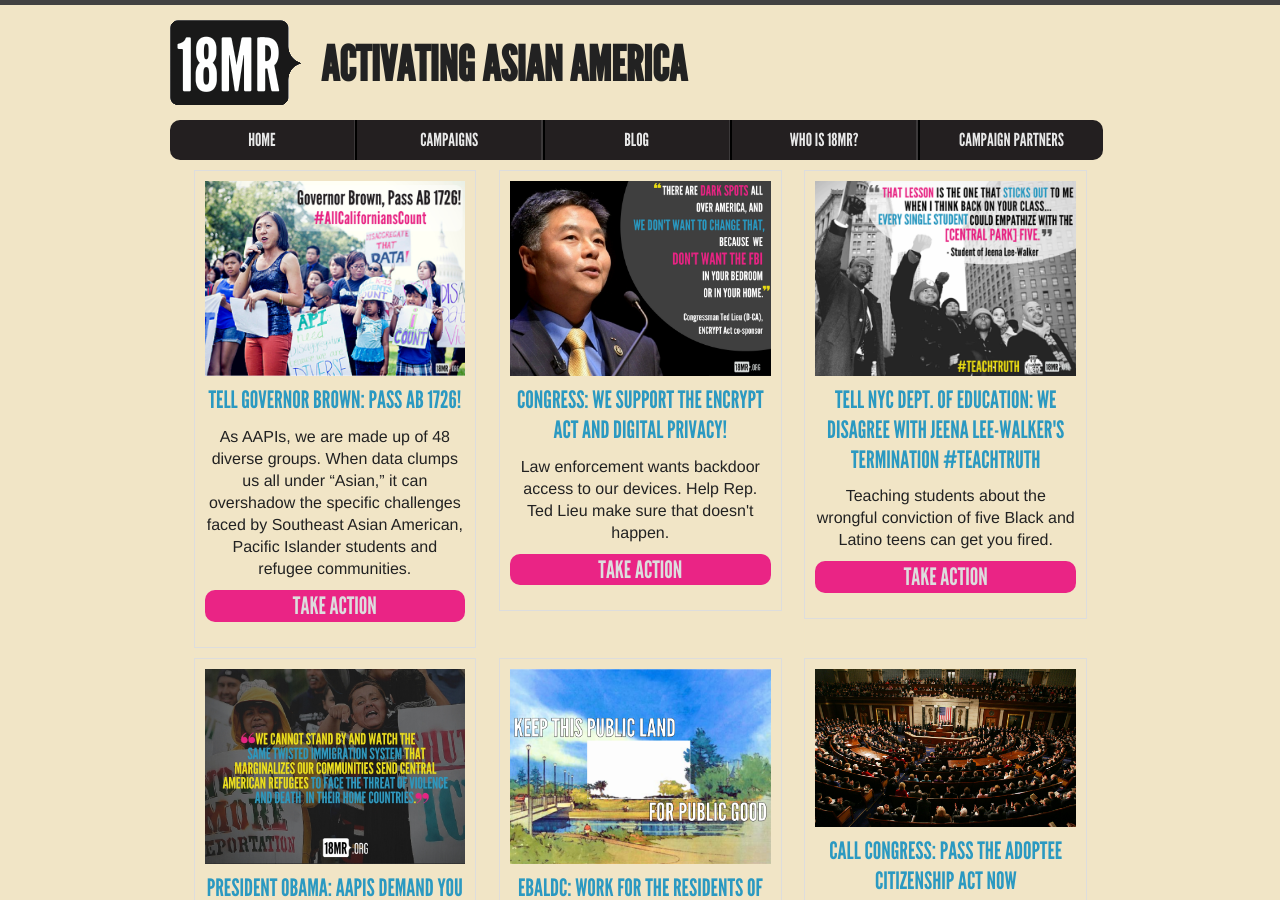
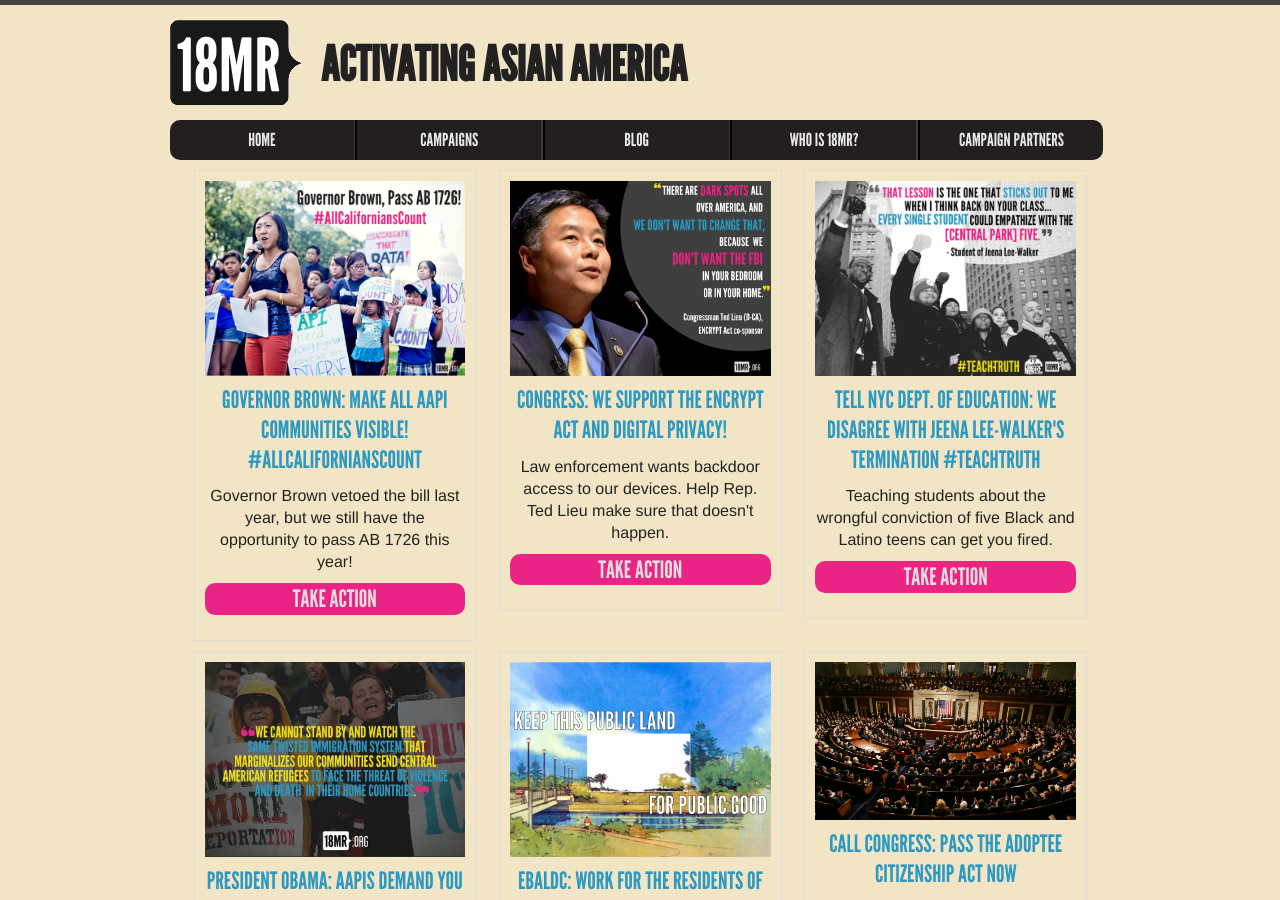
Before and after one commit to 18mr/action, a Jekyll site: the page built from index.html, in a window 1280 px wide and 900 px high. Built offline with Jekyll 4.4.1, drawn with Linux system fonts in a browser that asks for light colours; the list of posts is cut into pages by our own code.

Commit message:
ab 1726, switch blurb and description
ab 1726, switch blurb and description

```diff
--- a/_posts/2016-3-15-ab1726.md
+++ b/_posts/2016-3-15-ab1726.md
@@ -1,10 +1,10 @@
 ---
 layout: petition-page
-title: "Tell Governor Brown: Pass AB 1726!"
+title: "GOVERNOR BROWN: MAKE ALL AAPI COMMUNITIES VISIBLE! #ALLCALIFORNIANSCOUNT"
 permalink: /AB1726/
 category: campaigns
 featured-image: '/static/images/featured/ab1726.png'
-blurb: "As AAPIs, we are made up of 48 diverse groups. When data clumps us all under “Asian,” it can overshadow the specific challenges faced by Southeast Asian American, Pacific Islander students and refugee communities."
-description: "Governor Brown vetoed the bill last year, but we still have the opportunity to pass AB 1726 this year!"
+blurb: "Governor Brown vetoed the bill last year, but we still have the opportunity to pass AB 1726 this year!"
+description: "As AAPIs, we are made up of 48 diverse groups. When data clumps us all under “Asian,” it can overshadow the specific challenges faced by Southeast Asian American, Pacific Islander students and refugee communities."
 ---
 <link href='https://actionnetwork.org/css/style-embed-whitelabel.css' rel='stylesheet' type='text/css' /><script>window.yepnope || document.write('<script src="https://actionnetwork.org/includes/js/yepnope154-min.js"><\/script>');</script><script src='https://actionnetwork.org/widgets/v2/petition/tell-governor-brown-we-need-data-disaggregation-for-all-aapi-communities?format=js&source=widget&style=full'></script><div id='can-petition-area-tell-governor-brown-we-need-data-disaggregation-for-all-aapi-communities' style='width: 100%'><!-- this div is the target for our HTML insertion --></div>
```
